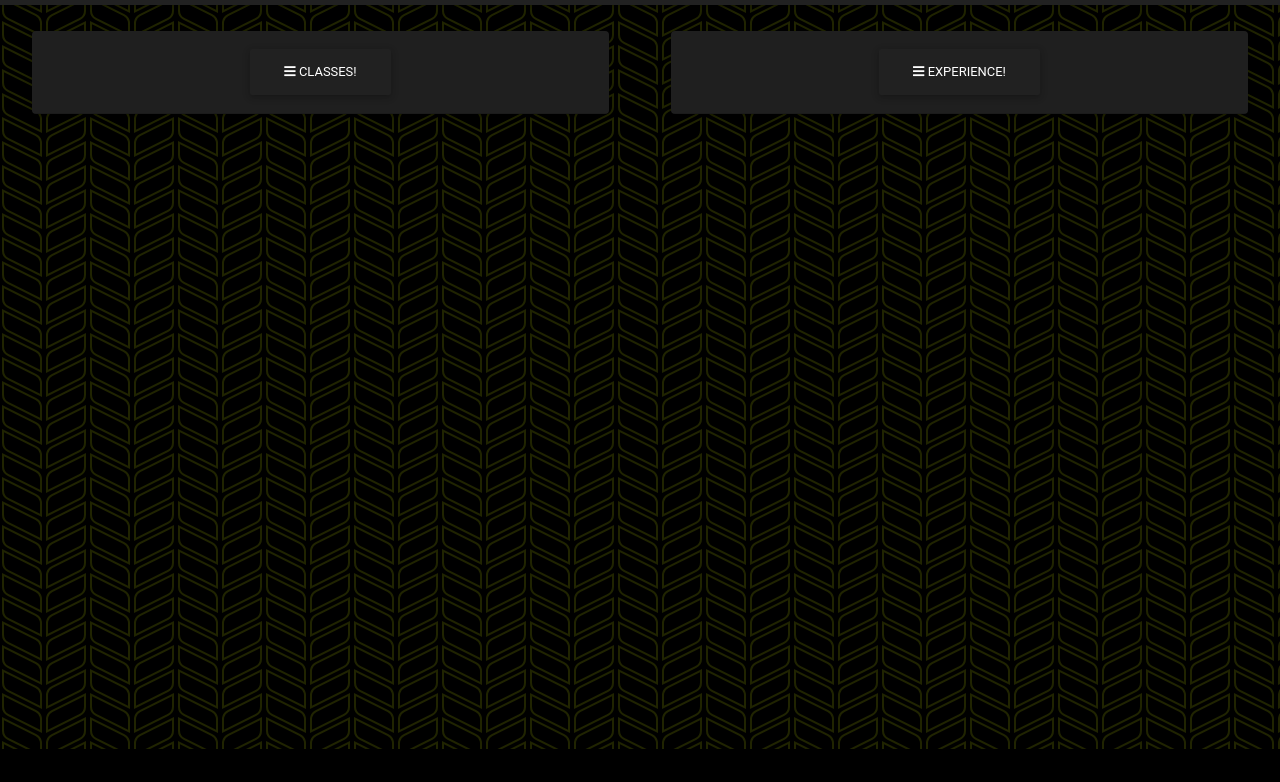
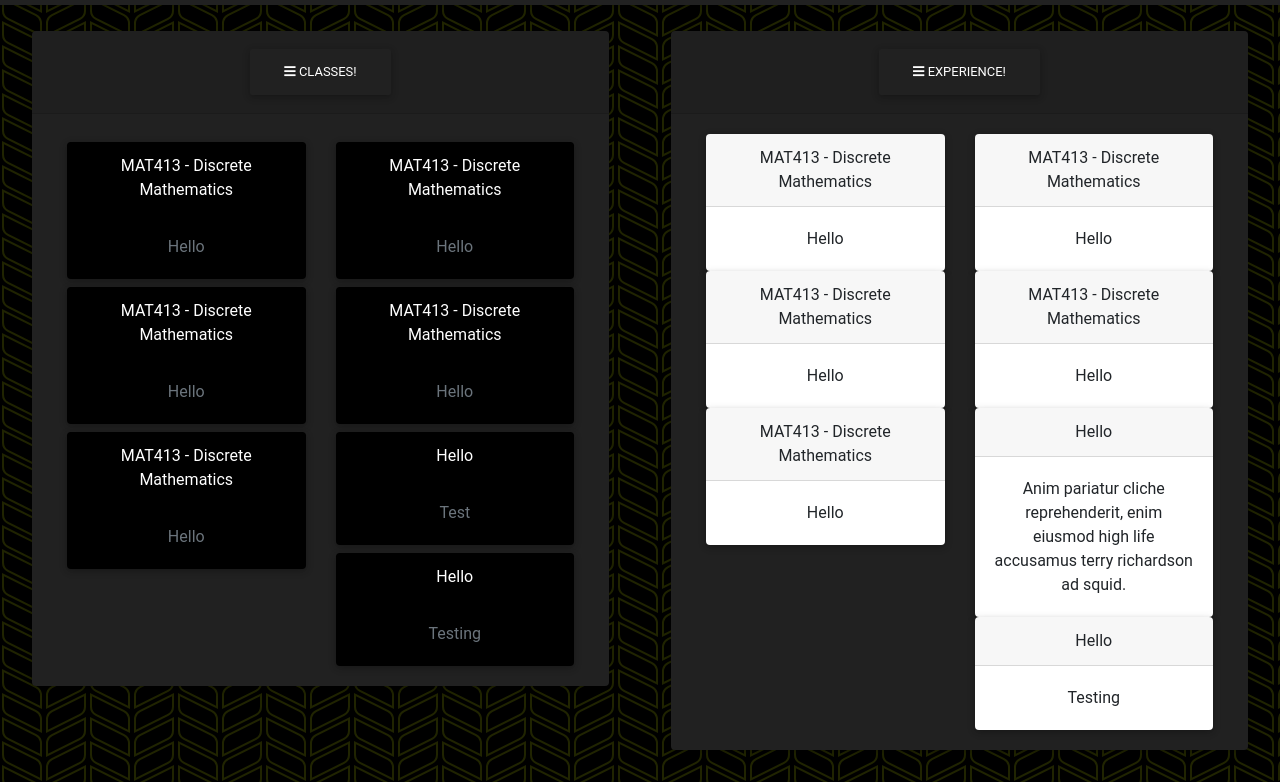
Before and after one commit to rehmano/Portfolio, a plain HTML site: page education.html in a window 1280 px wide. Shown: the part 51-833 px from the top of the page. Before the commit the page ends 800 px from the top, so only its background shows below. Drawn offline with nearby package versions, Linux system fonts and the light colour scheme.

Commit message:
Removed alternating collapsing cards (data-parent).

```diff
--- a/education.html
+++ b/education.html
@@ -80,7 +80,7 @@
 
                     </div>
 
-                    <div id="table-cards" class="collapse" aria-labelledby="headingOne" data-parent="#edu-main">
+                    <div id="table-cards" class="collapse show" aria-labelledby="#table-cards">
                         <div class="card-body">
 
                             <div class="row mx-auto">
@@ -206,19 +206,20 @@
             </div>
 
             <div class="col-md-6">
+
                 <div id="experience" class="card bg-dark animated fadeIn delay-1s">
 
                     <div class="card-header center">
 
-                        <button class="btn btn-dark" data-toggle="collapse" data-target="#experienceCards"
-                            aria-expanded="false" aria-controls="experienceCards">
+                        <button class="btn btn-dark" data-toggle="collapse" data-target="#experience-cards"
+                            aria-expanded="false" aria-controls="experience-cards">
                             <i class="fa fa-bars" aria-hidden="true"></i> Experience!
                         </button>
 
                     </div>
 
-                    <div id="experienceCards" class="collapse" aria-labelledby="#table-cards" data-parent="#edu-main">
-                        <div id="table-cards" class="card-body">
+                    <div id="experience-cards" class="collapse show" aria-labelledby="#experience-cards">
+                        <div class="card-body">
 
                             <div class="row mx-auto">
 
```
